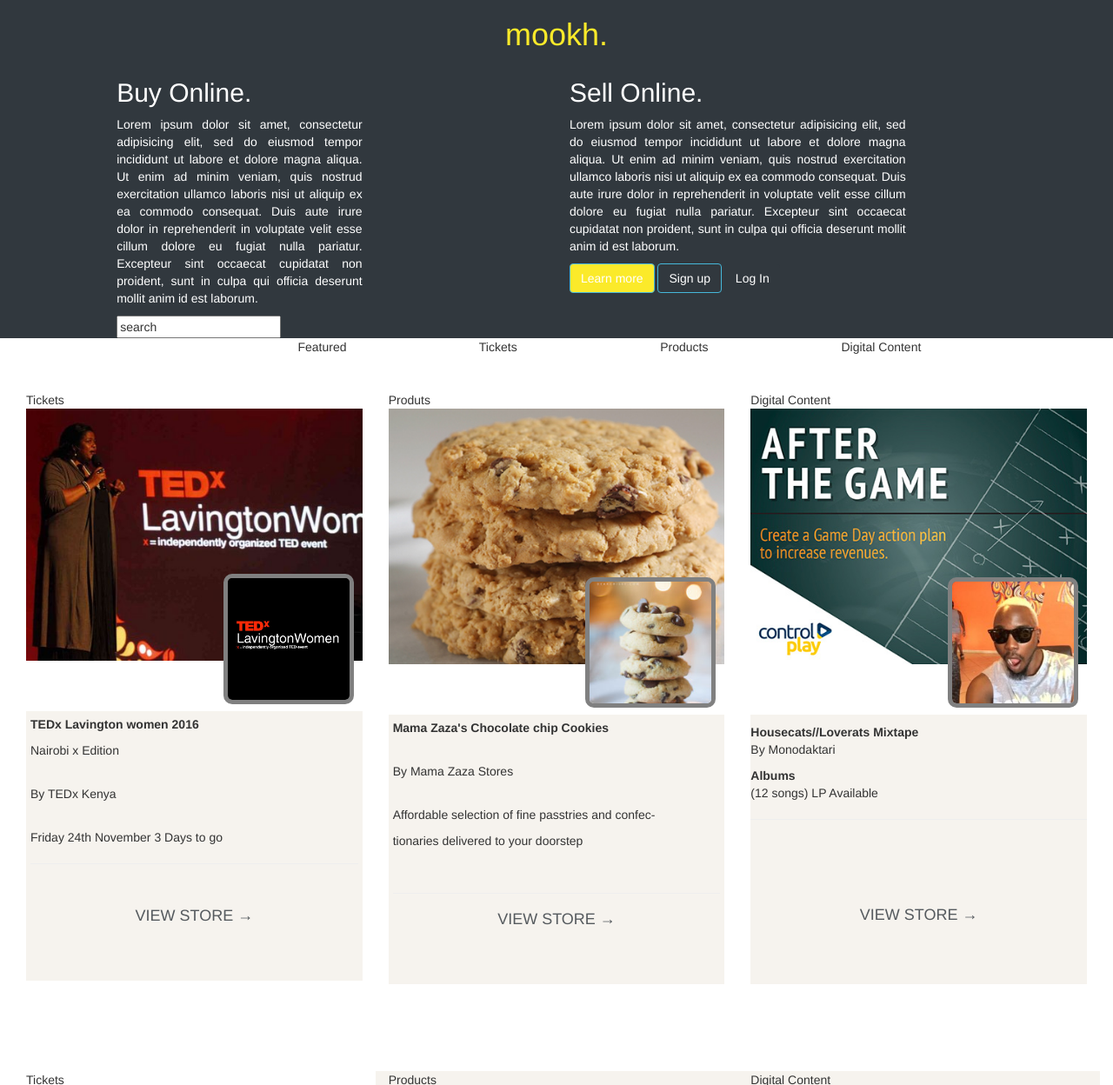
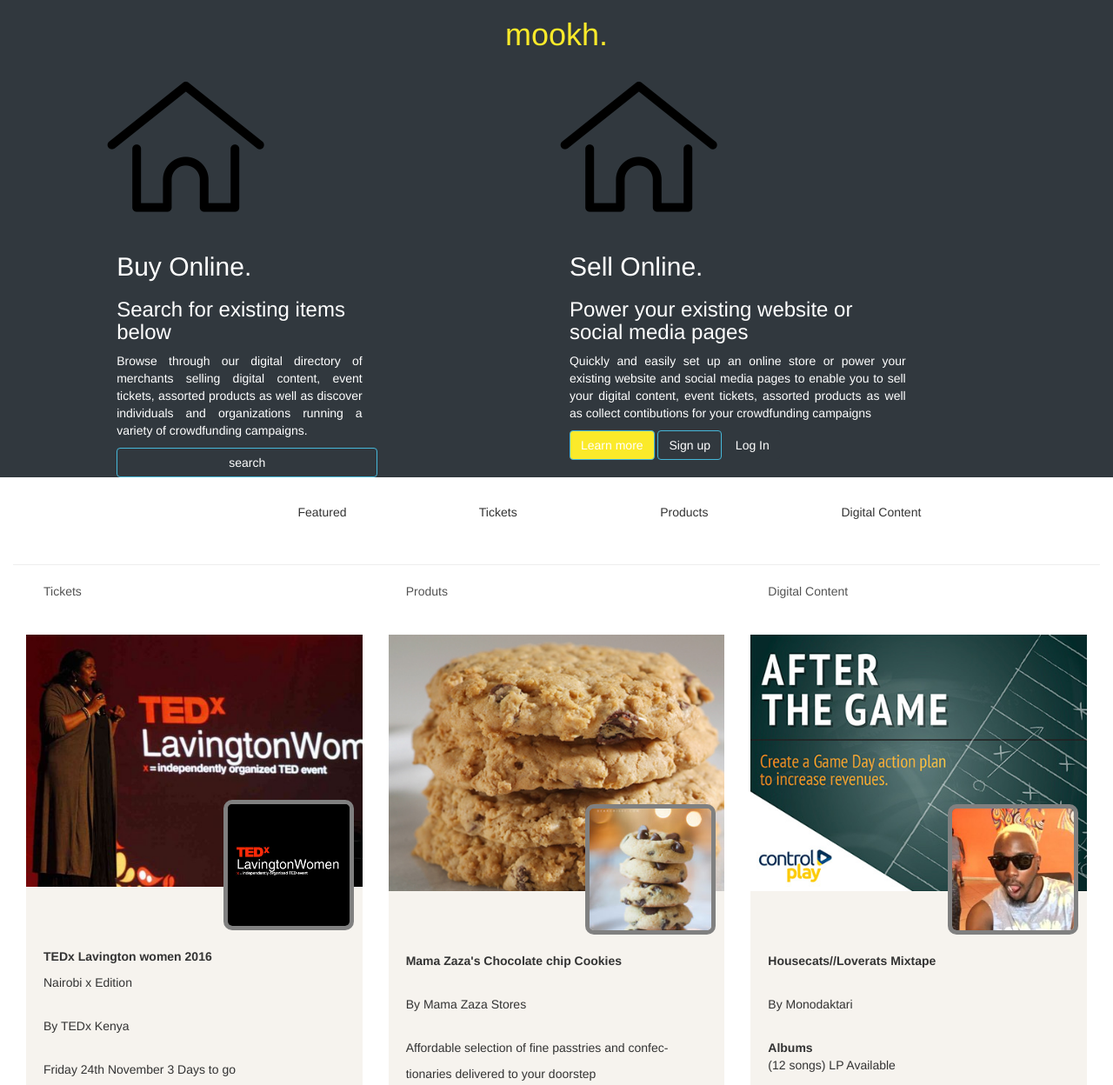
Before and after one commit to rosekimani/mookh-directory-html, a plain HTML site: page index.html in a window 1280 px wide. Shown: the top 1248 px of the page at 87% size. Drawn offline with Linux system fonts and the light colour scheme.

Commit message:
Styling Initial Work

```diff
--- a/css/main.css
+++ b/css/main.css
@@ -7,6 +7,18 @@ h1{
 	color: #fbea2a;
 }
 
+.cont1 h3{
+  text-align: center;
+}
+
+h3{
+	color: #fff;
+}
+
+.search1{
+	background-color: #31383e;
+	width: 300px;
+}
 .cont-1 h2{
 	color: #fff;
 }
@@ -23,6 +35,10 @@ h1{
 
 }
 
+.icon{
+	margin-left: -20px;
+}
+
 .button-3{
 	background-color: #31383e;
 	color: #fff;
@@ -33,6 +49,10 @@ h1{
 	background-color: #fff;
 }
 
+.bar1{
+	padding-top: 30px;
+}
+
 .space{
 	margin-bottom: 100px;
 }
@@ -40,6 +60,10 @@ h1{
 .graph-1{
 	background-color: #f6f3ee;
 	height: 300px;
+	padding-left: 20px;
+	text-align: justify;
+
+
 }
 
 .footer{
@@ -64,8 +88,8 @@ h4{
 }
 
 .body-text {
-	margin-top: 58px;
-	padding: 5px;
+
+	padding-top: 70px;
 }
 
 .bg-grey {
@@ -98,7 +122,7 @@ h4{
 }
 
 .view3{
-	margin-top: 100px;
+	margin-top: 40px;
 }
 .view4{
 	margin-top: 70px;
@@ -109,5 +133,11 @@ h4{
 }
 
 .view6{
-	margin-top: 190px;
+	margin-top: 130px;
 }
+
+.tick{
+	margin-left: 20px;
+	margin-bottom: 40px;
+	color: #535353;
+}
--- a/index.html
+++ b/index.html
@@ -17,16 +17,11 @@
             <div class="row">
                  <div class="col-md-1"> </div>
                  <div class="col-md-4 col-sm-1 col-lg-3 cont-1">
+                 <img src="images/icon2.png" class="image-responsive icon">
                     <h2> Buy Online. </h2>
-                    <p>Lorem ipsum dolor sit amet, consectetur adipisicing elit, sed do eiusmod
-                    tempor incididunt ut labore et dolore magna aliqua. Ut enim ad minim veniam,
-                    quis nostrud exercitation ullamco laboris nisi ut aliquip ex ea commodo
-                    consequat. Duis aute irure dolor in reprehenderit in voluptate velit esse
-                    cillum dolore eu fugiat nulla pariatur. Excepteur sint occaecat cupidatat non
-                    proident, sunt in culpa qui officia deserunt mollit anim id est laborum.</p>
-                         <form >
-                            <input type="text" name="firstname" value="search">
-                        </form>
+                    <h3>Search for existing items below</h3>
+                    <p>Browse through our digital directory of merchants selling digital content, event tickets, assorted products as well as discover individuals and organizations running a variety of crowdfunding campaigns.</p>
+                         <input type="submit" class="btn btn-info search1" value="search">
 
 
                  </div>
@@ -34,13 +29,10 @@
 
                  </div>
                  <div class="col-md-4 cont-1">
+                 <img src="images/icon2.png" class="image-responsive icon">
                     <h2> Sell Online. </h2>
-                    <p>Lorem ipsum dolor sit amet, consectetur adipisicing elit, sed do eiusmod
-                    tempor incididunt ut labore et dolore magna aliqua. Ut enim ad minim veniam,
-                    quis nostrud exercitation ullamco laboris nisi ut aliquip ex ea commodo
-                    consequat. Duis aute irure dolor in reprehenderit in voluptate velit esse
-                    cillum dolore eu fugiat nulla pariatur. Excepteur sint occaecat cupidatat non
-                    proident, sunt in culpa qui officia deserunt mollit anim id est laborum.</p>
+                    <h3>Power your existing website or social media pages</h3>
+                    <p>Quickly and easily set up an online store or power your existing website and social media pages to enable you to sell your digital content, event tickets, assorted products as well as collect contibutions for your crowdfunding campaigns</p>
                      <input type="submit" class="btn btn-info button-1" value="Learn more">
                      <input type="submit" class="btn btn-info button-2" value="Sign up">
                      <input type="submit" class="btn btn-info button-3" value="Log In">
@@ -53,17 +45,17 @@
        <div class="container-fluid part-2">
          <div class="col-md-12">
             <div class="row">
-                 <div class="col-md-3"> </div>
-                 <div class="col-md-2"> Featured </div>
-                 <div class="col-md-2"> Tickets </div>
-                 <div class="col-md-2"> Products </div>
-                 <div class="col-md-2"> Digital Content </div>
-                 <div class="col-md-3"> </div>
-                 <hr>
+                 <div class="col-md-3 bar1"> </div>
+                 <div class="col-md-2 bar1"> Featured</div>
+                 <div class="col-md-2 bar1"> Tickets </div>
+                 <div class="col-md-2 bar1"> Products </div>
+                 <div class="col-md-2 bar1"> Digital Content </div>
+                 <div class="col-md-3 bar1"></div>
+                  <hr width="100%">
             </div>
 
             <div class="row space">
-                 <div class="col-md-4 "> Tickets
+                 <div class="col-md-4 ">  <div class="tick">Tickets</div>
                  <div class="big-image">
                  <img src="images/ted1.jpg" class="img-responsive">
                  </div>
@@ -79,7 +71,7 @@
                  </div>
                  </div>
 
-                 <div class="col-md-4 " > Produts
+                 <div class="col-md-4 " >  <div class="tick">Produts</div>
                  <div class="big-image">
                  <img src="images/cookie1.png" class="img-responsive">
                  </div>
@@ -96,21 +88,21 @@
                  </div>
                  </div>
 
-                 <div class="col-md-4"> Digital Content
+                 <div class="col-md-4">  <div class="tick">Digital Content</div>
                  <div class="big-image">
                     <img src="images/digital1.jpg" class="img-responsive"></div>
                     <img src="images/digital3.jpg" class="small-image img-responsive pull-right" width="150px" style="">
                     <div class="body-text bg-grey"></div>
-                     <div class="graph-1"><b> Housecats//Loverats Mixtape</b>
-                                            <p>By Monodaktari</p>
-                                            <b>Albums</b><p>(12 songs) LP Available</p>
+                     <div class="graph-1"><b> <p>Housecats//Loverats Mixtape</p>   </b> <br>
+                                            <p>By Monodaktari</p><br>
+                                            <b>Albums</b><p>(12 songs) LP Available</p><br>
                                             <hr>
                                             <div class="view3"><h4> VIEW STORE &rarr;</h4></div></div>
                       </div>
                       </div>
 
             <div class="row">
-                 <div class="col-md-4"> Tickets
+                 <div class="col-md-4"> <div class="tick">Tickets</div>
                   <div class="big-image">
                    <img src="images/ted1.jpg" class="img-responsive"></div>
                    <img src="images/ted3.jpg" class="small-image img-responsive pull-right" width="150px" style="">
@@ -120,10 +112,10 @@
                                           <p> By TEDx Kenya</p> <br>
                                           <p> Friday 24th November 3 Days to go </p>
                                           <hr>
-                                          <div class="view4"><h4> VIEW STORE &rarr;</h4></div>
+                                          <div class="view4"> <h4> VIEW STORE &rarr;</h4></div>
                       </div>
                  </div>
-                 <div class="col-md-4 bg-grey"> Products
+                 <div class="col-md-4 ">  <div class="tick">Products</div>
                   <div class="big-image">
                     <img src="images/cookie2.jpg" class="img-responsive"></div>
                     <img src="images/chip.jpg" class="small-image img-responsive pull-right" width="150px" style="">
@@ -137,10 +129,10 @@
                                           <div class="view5"><h4> VIEW STORE &rarr;</h4></div>
                      </div>
                  </div>
-                 <div class="col-md-4 bg-grey"> Digital Content
+                 <div class="col-md-4 ">  <div class="tick">Digital Content</div>
                     <div class="big-image"><img src="images/digital2.jpg" class="img-responsive"></div>
                     <img src="images/digital3.jpg" class="small-image img-responsive pull-right" width="150px" style="">
-
+                    <div class="body-text bg-grey"></div>
                      <div class="graph-1">
                          <b><p> Housecats//Loverats Mixtape</p></b>
                                             <p>By Monodaktari</p>
```
Also changed, not shown: images/icon1.png (added), images/icon2.png (added).
